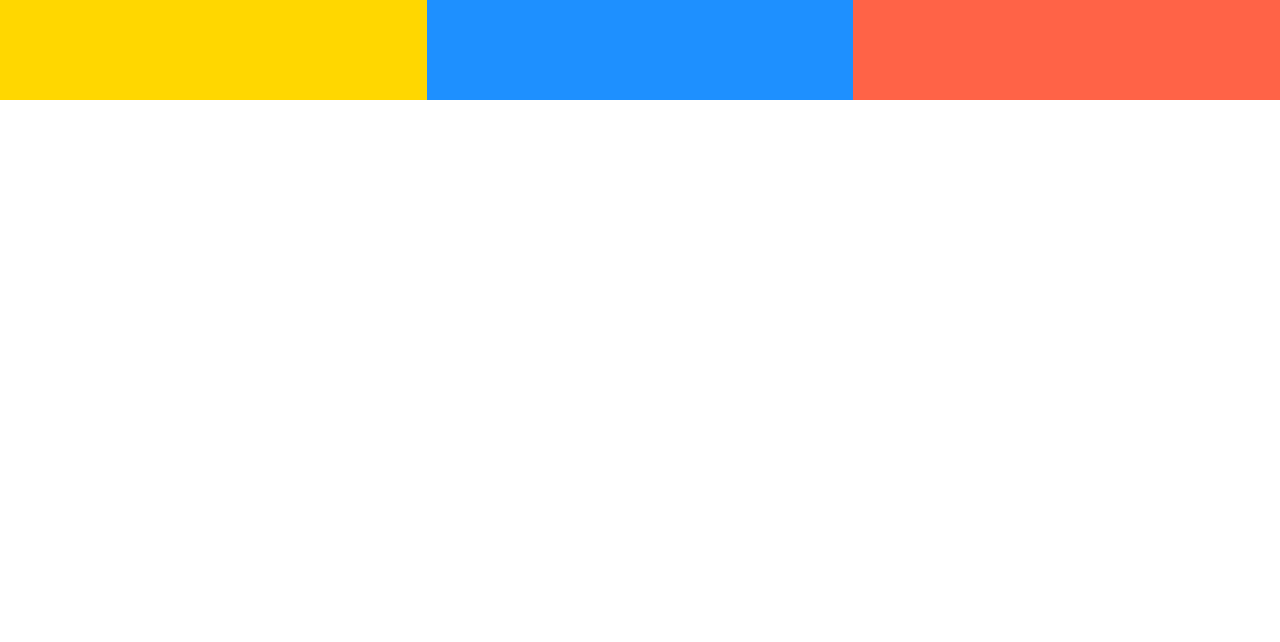
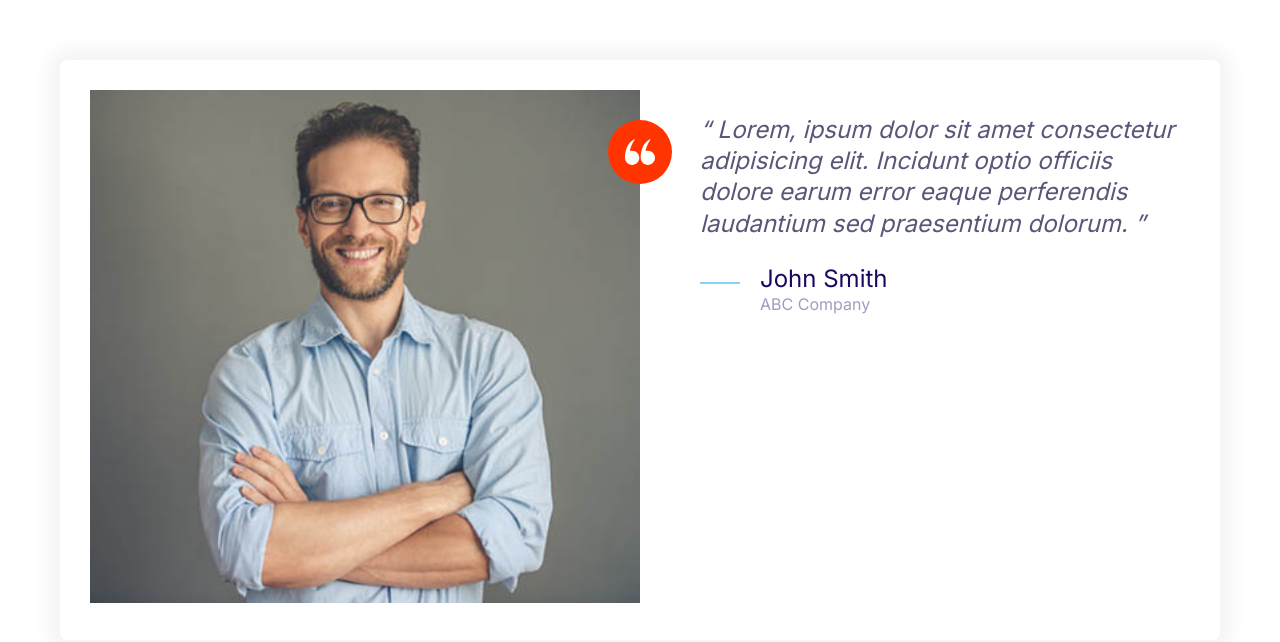
Before and after one commit to imadmurr/imhost, a plain HTML site: page index.html in a window 1280 px wide. Drawn offline with Linux system fonts and the light colour scheme.

Commit message:
implementing the testimonials

```diff
--- a/CSS/styles.css
+++ b/CSS/styles.css
@@ -164,8 +164,17 @@ a {
   height: 40px;
 }
 
+.icon--small {
+  width: 30px;
+  height: 30px;
+}
+
 .icon--primary {
   fill: var(--color-primary);
+}
+
+.icon--white {
+  fill: #fff;
 }
 
 .icon-container {
@@ -176,6 +185,10 @@ a {
   height: 64px;
   justify-content: center;
   width: 64px;
+}
+
+.icon-container--accent {
+  background: var(--color-accent);
 }
 
 /* Buttons */
@@ -443,3 +456,39 @@ a {
     grid-template-columns: repeat(3, 1fr);
   }
 }
+
+/* Testimonials */
+.testimonial {
+  padding: 3rem;
+}
+
+.testimonial__image {
+  position: relative;
+  margin: 0 3rem;
+}
+
+.testimonial__image > img {
+  width: 100%;
+}
+
+.testimonial__image > .icon-container {
+  position: absolute;
+  top: 3rem;
+  right: -32px;
+}
+
+@media screen and (min-width: 768px) {
+  .testimonial__image {
+    margin: 0;
+  }
+
+  .testimonial .quote,
+  .testimonial .quote__author {
+    font-size: 2.4rem;
+  }
+
+  .testimonial .quote {
+    margin-left: 6rem;
+    margin-right: 0;
+  }
+}
--- a/index.html
+++ b/index.html
@@ -14,11 +14,38 @@
     <link rel="stylesheet" href="CSS/normalize.css" />
     <link rel="stylesheet" href="CSS/styles.css" />
   </head>
-  <body>
-    <div class="grid grid--1x3">
-      <div style="height: 100px; background: gold"></div>
-      <div style="height: 100px; background: dodgerblue"></div>
-      <div style="height: 100px; background: tomato"></div>
+  <body style="padding: 6rem">
+    <div class="card testimonial">
+      <div class="grid grid--1x2">
+        <div class="testimonial__image">
+          <img src="images/testimonial.jpg" alt="A happy, smiling customer" />
+          <span class="icon-container icon-container--accent">
+            <svg class="icon icon--white icon--small">
+              <use xlink:href="icons/sprite.svg#quotes"></use>
+            </svg>
+          </span>
+        </div>
+        <blockquote class="quote">
+          <p class="quote__text">
+            Lorem, ipsum dolor sit amet consectetur adipisicing elit. Incidunt
+            optio officiis dolore earum error eaque perferendis laudantium sed
+            praesentium dolorum.
+          </p>
+          <footer>
+            <div class="media">
+              <div class="media__image">
+                <svg class="icon icon--primary quote__line">
+                  <use xlink:href="/icons/sprite.svg#line"></use>
+                </svg>
+              </div>
+              <div class="media__body">
+                <h3 class="media__title quote__author">John Smith</h3>
+                <p class="quote__organization">ABC Company</p>
+              </div>
+            </div>
+          </footer>
+        </blockquote>
+      </div>
     </div>
   </body>
 </html>
```
Also changed, not shown: Components/testimonials.html (added, +32 -0 lines).
